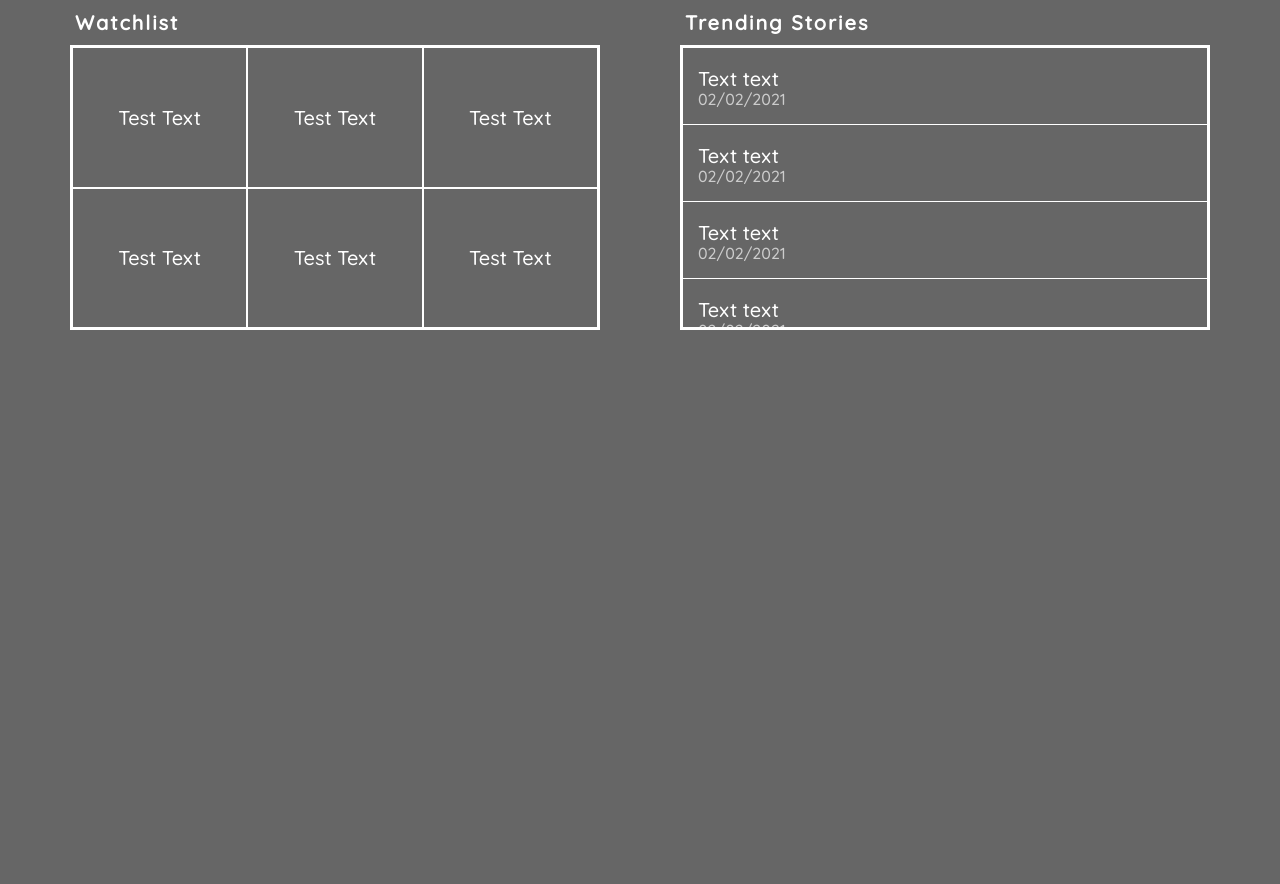
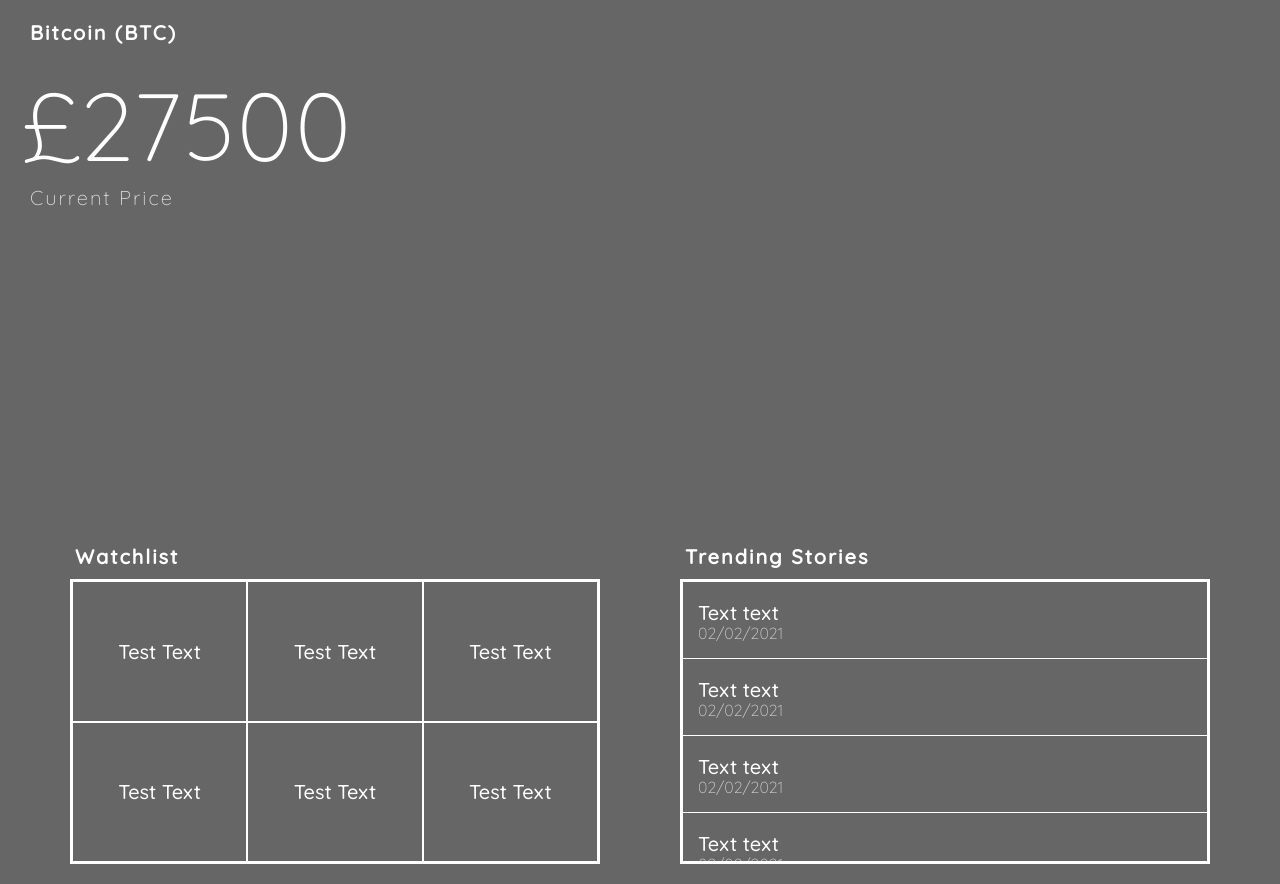
Before and after one commit to guyus15/Crypto-Predictions, a React (Create React App) app in the folder crypto-predictions-react/: page / in a window 1280 px wide. Before the commit the page ends 800 px from the top, so only its background shows below. Built offline with nearby package versions, Linux system fonts and the light colour scheme.

Commit message:
Add CurrentPrice component

```diff
--- a/crypto-predictions-react/src/App.css
+++ b/crypto-predictions-react/src/App.css
@@ -5,6 +5,38 @@
 .App-container {
   width: 100vw;
   height: 100vh;
+}
+
+.CurrentPrice-container {
+  font-family: 'Quicksand', sans-serif;
+  color:white;
+  padding:20px;
+  letter-spacing: 2px;
+}
+
+.CurrentPrice-name {
+  font-style: normal;
+  font-weight: bold;
+  font-size: 20px;
+  line-height: 25px;
+  padding:0 0 20px 10px;
+}
+
+.CurrentPrice-price {
+  font-family: Quicksand;
+  font-style: normal;
+  font-weight: 300;
+  font-size: 96px;
+  line-height: 120px;
+}
+
+.CurrentPrice-text {
+  font-style: normal;
+  font-weight: 300;
+  font-size: 20px;
+  line-height: 25px;
+  color: #DDDDDD;
+  padding-left: 10px;
 }
 
 .Databoxes {
@@ -19,7 +51,8 @@
 }
 
 .Databox-title {
-  font-family: 'Quicksand', sans-serif;  font-style: normal;
+  font-family: 'Quicksand', sans-serif;
+  font-style: normal;
   font-weight: 700;
   font-size: 20px;
   line-height: 25px;
--- a/crypto-predictions-react/src/App.js
+++ b/crypto-predictions-react/src/App.js
@@ -2,12 +2,14 @@
 import logo from './logo.svg';
 import './App.css';
 import DataBox from './Components/DataBox';
-
+import CurrentPrice from './Components/CurrentPrice'
 
 class App extends React.Component {
   render() {
     return (
       <div className="App-container">
+          <CurrentPrice name="Bitcoin (BTC)" price="27500"></CurrentPrice>
+          <div style={{height: '38%'}}></div> {/*Placeholder div to represent the graph*/}
           <div className="Databoxes">
             <DataBox title="Watchlist" type="watchlist"></DataBox>
             <DataBox title="Trending Stories" type="news"></DataBox>
--- /dev/null
+++ b/crypto-predictions-react/src/Components/CurrentPrice.js
@@ -0,0 +1,15 @@
+import React from 'react'
+
+class CurrentPrice extends React.Component {
+  render() {
+    return (
+      <div className="CurrentPrice-container">
+        <p className="CurrentPrice-name">{this.props.name}</p>
+        <p className="CurrentPrice-price">£{this.props.price}</p>
+        <p className="CurrentPrice-text">Current Price</p>
+      </div>
+    )
+  }
+}
+
+export default CurrentPrice
--- a/crypto-predictions-react/src/index.css
+++ b/crypto-predictions-react/src/index.css
@@ -1,4 +1,5 @@
 @import url('https://fonts.googleapis.com/css2?family=Quicksand:wght@500&display=swap');
+@import url('https://fonts.googleapis.com/css2?family=Quicksand:wght@300&display=swap');
 
 body {
   margin: 0;
```
